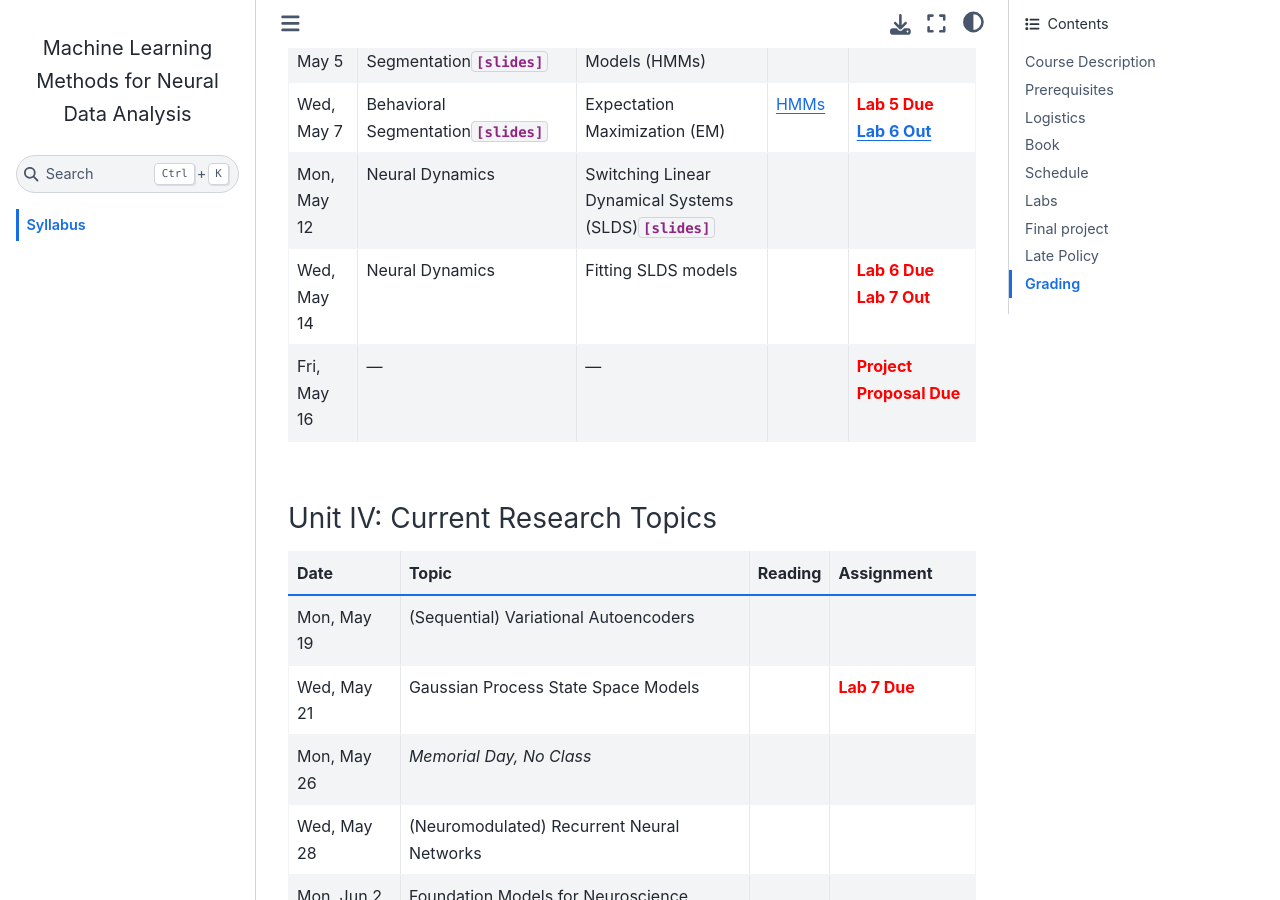
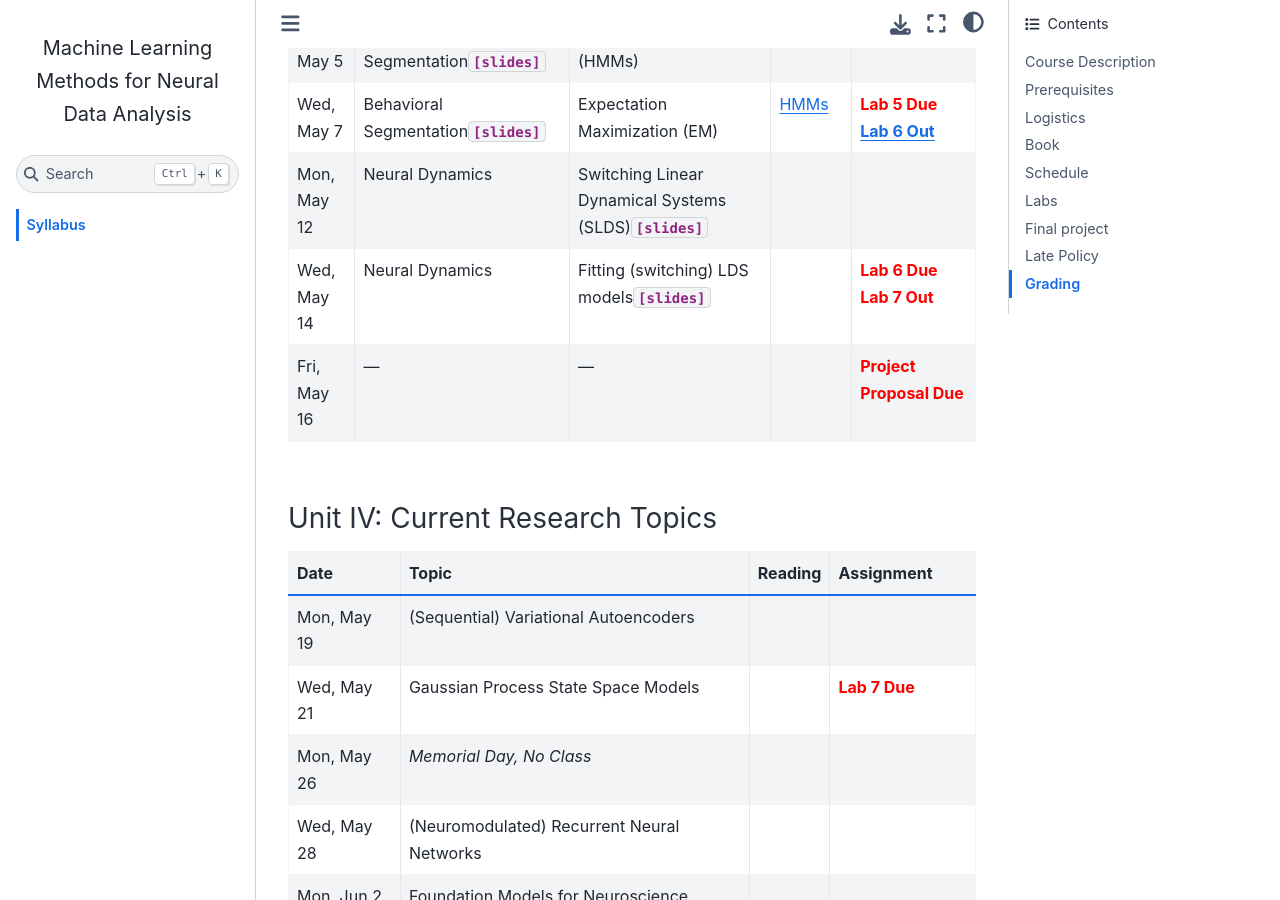
Before and after one commit to slinderman/stats320, a Jupyter Book: the page built from index.md, in a window 1280 px wide and 900 px high, scrolled down 3075 px. Built offline with Jupyter Book 1.0.4 settings and Sphinx 7.4.7 and the Sphinx Book theme 1.1.4, drawn with Linux system fonts in a browser that asks for light colours.

Commit message:
adding slides for slds fitting lecture

```diff
--- a/index.md
+++ b/index.md
@@ -59,7 +59,7 @@ The lectures develop the theory behind the methods developed in the labs (i.e.,
 | Mon, May 5  | Behavioral Segmentation{Download}`[slides]<slides/pdf/11_hmms.pdf>` | Hidden Markov Models (HMMs) | [HMMs](https://slinderman.github.io/ml4nd/chapters/13_hmms.html) | |
 | Wed, May 7  | Behavioral Segmentation{Download}`[slides]<slides/pdf/12_em.pdf>` | Expectation Maximization (EM) | [HMMs](https://slinderman.github.io/ml4nd/chapters/13_hmms.html) | <span style="color:red">**Lab 5 Due** <br> [**Lab 6 Out**](https://slinderman.github.io/ml4nd/labs/06_arhmm.html)</span> |
 | Mon, May 12 | Neural Dynamics | Switching Linear Dynamical Systems (SLDS){Download}`[slides]<slides/pdf/13_slds_new.pdf>` | | |
-| Wed, May 14 | Neural Dynamics | Fitting SLDS models | | <span style="color:red">**Lab 6 Due** <br> **Lab 7 Out**</span> |
+| Wed, May 14 | Neural Dynamics | Fitting (switching) LDS models{Download}`[slides]<slides/pdf/13_slds_em.pdf>` | | <span style="color:red">**Lab 6 Due** <br> **Lab 7 Out**</span> |
 | Fri, May 16 | &mdash; | &mdash; | | <span style="color:red">**Project Proposal Due**</span> |
 
 ### Unit IV: Current Research Topics
```
Also changed, not shown: 1 other file.
